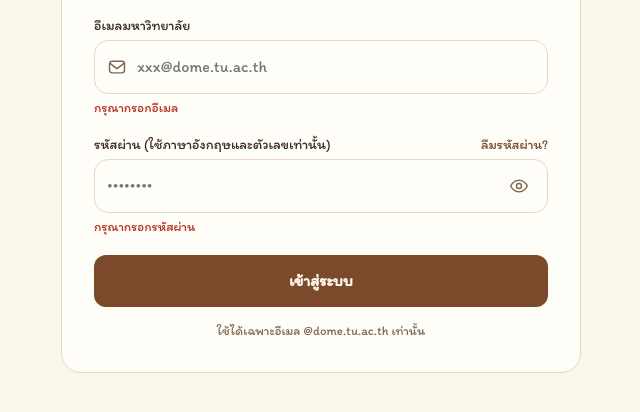
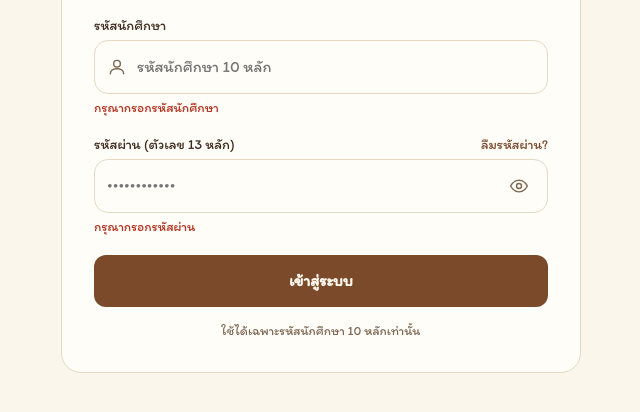
Before and after one commit to WorachaiTH/G9, a website: page frontend/index.html in a window 1280 px wide. Both pictures are taken after a click on the button "เข้าสู่ระบบ". Shown: the part 288-700 px from the top of the page, without its empty margins (319-959 px from the left). Drawn offline with Linux system fonts and the light colour scheme.

Commit message:
edit login page

```diff
--- a/frontend/index.html
+++ b/frontend/index.html
@@ -39,17 +39,15 @@
       <div class="lg-form">
         <img class="lg-banner" src="./image/logo.PNG" alt="Lost and Found">
         <div class="toast" id="lgmsg" hidden></div>
-        <label for="em">อีเมลมหาวิทยาลัย</label>
+        <label for="em">รหัสนักศึกษา</label>
         <div class="fld"><svg viewBox="0 0 24 24">
-            <rect x="3" y="5" width="18" height="14" rx="3" />
-            <path d="m4 8 8 6 8-6" />
-          </svg><input id="em" type="text" inputmode="email" autocomplete="username" autocapitalize="none"
-            placeholder="xxx@dome.tu.ac.th"></div>
+            <circle cx="12" cy="8" r="4" /><path d="M4 20c0-4 4-6 8-6s8 2 8 6" />
+          </svg><input id="em" type="text" inputmode="numeric" pattern="[0-9]*" maxlength="10" autocomplete="username" placeholder="รหัสนักศึกษา 10 หลัก"></div>
         <div class="err" id="eEm"></div>
-        <div class="row"><label for="pw">รหัสผ่าน (ใช้ภาษาอังกฤษและตัวเลขเท่านั้น)</label><a href="#"
+        <div class="row"><label for="pw">รหัสผ่าน (ตัวเลข 13 หลัก)</label><a href="#"
             id="forgot">ลืมรหัสผ่าน?</a></div>
         <div class="fld">
-          <input id="pw" type="password" autocomplete="current-password" placeholder="••••••••">
+          <input id="pw" type="password" inputmode="numeric" pattern="[0-9]*" maxlength="13" autocomplete="current-password" placeholder="••••••••••••">
           <button type="button" id="eye" aria-label="แสดงรหัสผ่าน">
             <svg viewBox="0 0 24 24">
               <path d="M2 12s3.5-7 10-7 10 7 10 7-3.5 7-10 7S2 12 2 12z" />
@@ -59,7 +57,7 @@
         </div>
         <div class="err" id="ePw"></div>
         <button class="btn" id="loginBtn" type="button">เข้าสู่ระบบ</button>
-        <div class="hint" style="text-align:center;margin-top:14px">ใช้ได้เฉพาะอีเมล @dome.tu.ac.th เท่านั้น</div>
+        <div class="hint" style="text-align:center;margin-top:14px">ใช้ได้เฉพาะรหัสนักศึกษา 10 หลักเท่านั้น</div>
       </div>
     </div>
 
--- a/frontend/script.js
+++ b/frontend/script.js
@@ -5,7 +5,9 @@ const esc = (s) =>
     '&': '&amp;', '<': '&lt;', '>': '&gt;', '"': '&quot;',
   }[c]));
 
-const ALLOWED_EMAIL = /^[a-z0-9._%+-]+@dome\.tu\.ac\.th$/;
+const STUDENT_ID = /^\d{10}$/;
+const PASSWORD_RE = /^\d{13}$/;
+const EMAIL_DOMAIN = '@dome.tu.ac.th';
 const MAX_IMAGE_BYTES = 5 * 1024 * 1024;
 const MAX_IMAGES = 5;
 const API_ORIGIN = 'http://localhost:8080';
@@ -331,22 +333,21 @@ function showLoginMessage(text) {
 }
 
 async function login() {
-  const email = $('em').value.trim().toLowerCase();
+  const studentId = $('em').value.trim();
   const password = $('pw').value;
-  $('em').value = email;
+  const email = studentId + EMAIL_DOMAIN;
 
-  let emailError = '';
-  if (!email) emailError = 'กรุณากรอกอีเมล';
-  else if (!ALLOWED_EMAIL.test(email)) emailError = 'ใช้ได้เฉพาะอีเมล @dome.tu.ac.th เท่านั้น';
+  let idError = '';
+  if (!studentId) idError = 'กรุณากรอกรหัสนักศึกษา';
+  else if (!STUDENT_ID.test(studentId)) idError = 'รหัสนักศึกษาต้องเป็นตัวเลข 10 หลัก';
 
-  const hasInvalidChar = /[^a-zA-Z0-9]/.test(password);
   let passwordError = '';
   if (!password) passwordError = 'กรุณากรอกรหัสผ่าน';
-  else if (hasInvalidChar) passwordError = 'รหัสผ่านต้องเป็นภาษาอังกฤษและตัวเลขเท่านั้น';
+  else if (!PASSWORD_RE.test(password)) passwordError = 'รหัสผ่านต้องเป็นตัวเลข 13 หลักเท่านั้น';
 
-  $('eEm').textContent = emailError;
+  $('eEm').textContent = idError;
   $('ePw').textContent = passwordError;
-  if (emailError || passwordError) return;
+  if (idError || passwordError) return;
 
   $('lgmsg').hidden = true;
   try {
@@ -375,11 +376,18 @@ $('loginBtn').onclick = login;
 ['em', 'pw'].forEach((id) => {
   $(id).onkeydown = (e) => { if (e.key === 'Enter') login(); };
 });
-$('em').onblur = () => ($('em').value = $('em').value.trim().toLowerCase());
+$('em').oninput = (e) => {
+  const raw = e.target.value;
+  const digits = raw.replace(/\D/g, '').slice(0, 10);
+  e.target.value = digits;
+  $('eEm').textContent = raw !== digits ? 'กรุณากรอกตัวเลข 10 หลักเท่านั้น' : '';
+};
 
 $('pw').oninput = (e) => {
-  const hasInvalidChar = /[^a-zA-Z0-9]/.test(e.target.value);
-  $('ePw').textContent = hasInvalidChar ? 'กรุณาใช้ภาษาอังกฤษและตัวเลขเท่านั้น' : '';
+  const raw = e.target.value;
+  const digits = raw.replace(/\D/g, '').slice(0, 13);
+  e.target.value = digits;
+  $('ePw').textContent = raw !== digits ? 'กรุณากรอกตัวเลข 13 หลักเท่านั้น' : '';
 };
 
 $('eye').onclick = () => {
```
